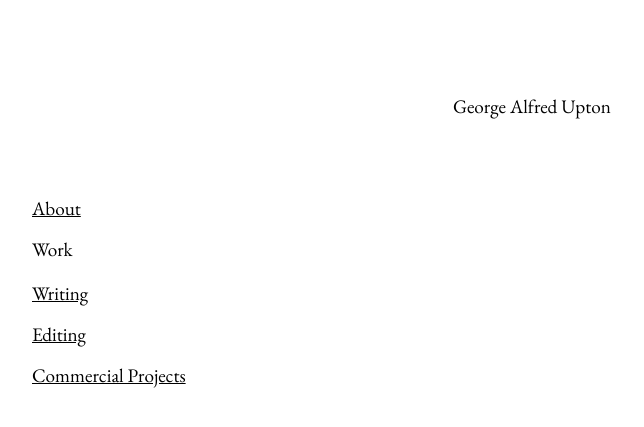
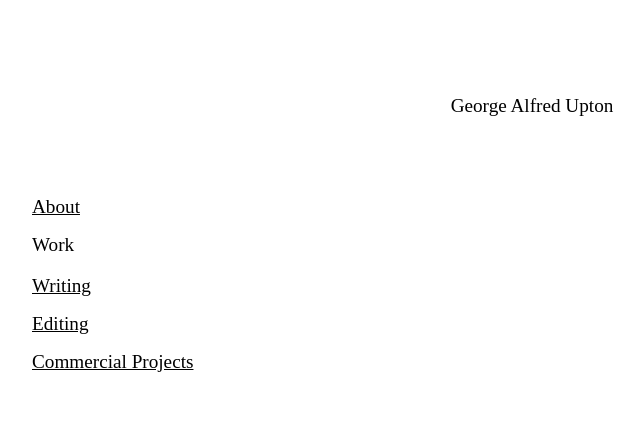
Before and after one commit to GAUpton/gaupton.github.io, a Jekyll site: the page built from index.md, in a window 1280 px wide. Shown: the top 427 px of the page, without its empty margins (108-752 px from the left). Built offline with Jekyll 4.4.1, drawn with Linux system fonts in a browser that asks for light colours.

Commit message:
Switch from remote hosted font to local font
- Add font files to `/assets/fonts`
- Create `@font-face` rules in `main.css`

```diff
--- a/_includes/head.html
+++ b/_includes/head.html
@@ -9,12 +9,6 @@
     href="{{ site.url | append: '/feed.xml' }}"
     title="{{ site.title | append: ' - Atom Feed' }}"
   />
-  <link rel="preconnect" href="https://fonts.googleapis.com" />
-  <link rel="preconnect" href="https://fonts.gstatic.com" crossorigin />
-  <link
-    href="https://fonts.googleapis.com/css2?family=EB+Garamond:ital,wght@0,400..800;1,400..800&display=swap"
-    rel="stylesheet"
-  />
   <style>
     {% include main.css %}
   </style>
--- a/_includes/main.css
+++ b/_includes/main.css
@@ -1,3 +1,16 @@
+@font-face {
+  font-family: "EB Garamond";
+  font-style: normal;
+  src: url(../assets/fonts/EBGaramond-VariableFont_wght.ttf) format("ttf");
+}
+
+@font-face {
+  font-family: "EB Garamond Italic";
+  font-style: italic;
+  src: url(../assets/fonts/EBGaramond-Italic-VariableFont_wght.ttf)
+    format("ttf");
+}
+
 :root {
   color-scheme: light dark;
 
```
Also changed, not shown: assets/fonts/EBGaramond-Italic-VariableFont_wght.ttf (added), assets/fonts/EBGaramond-VariableFont_wght.ttf (added).
